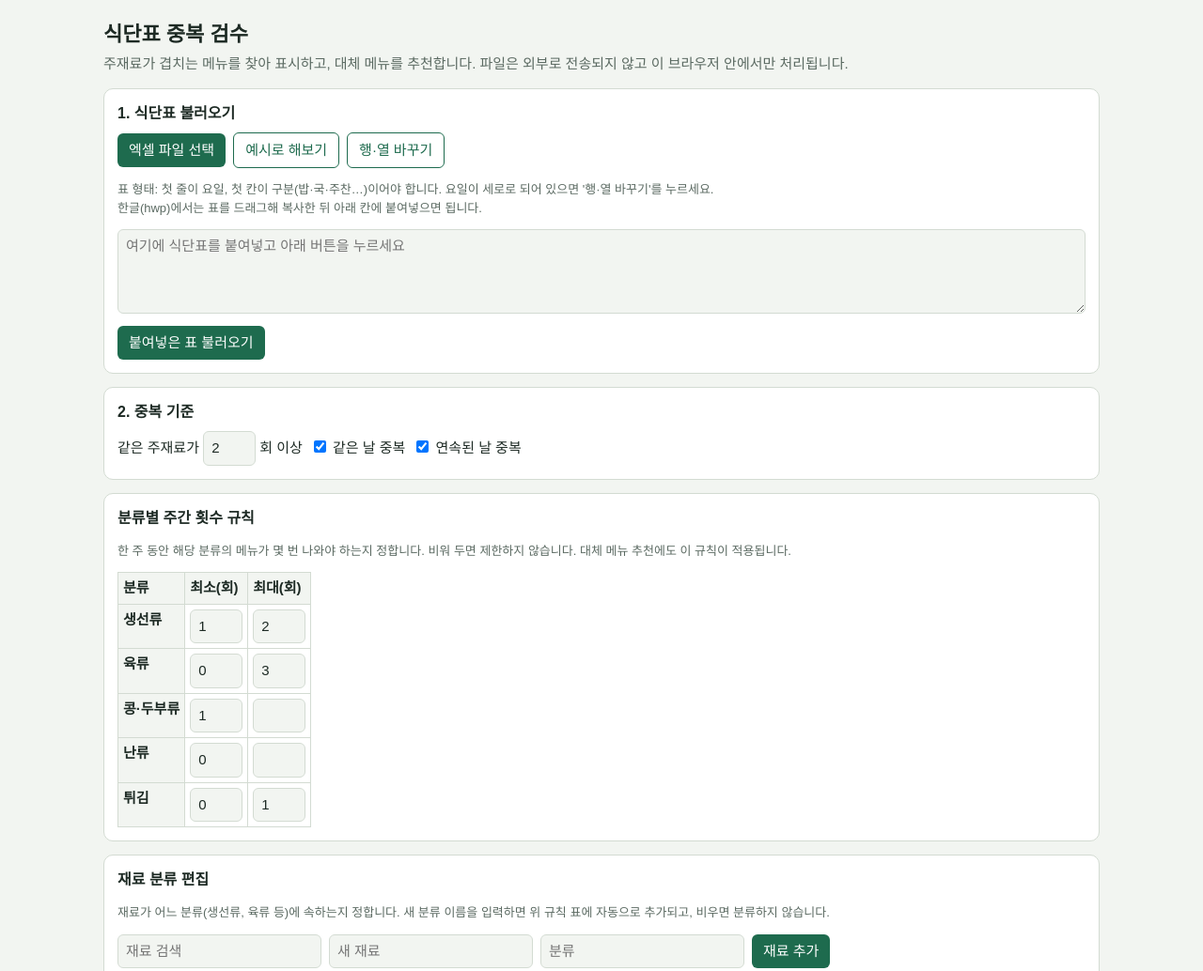
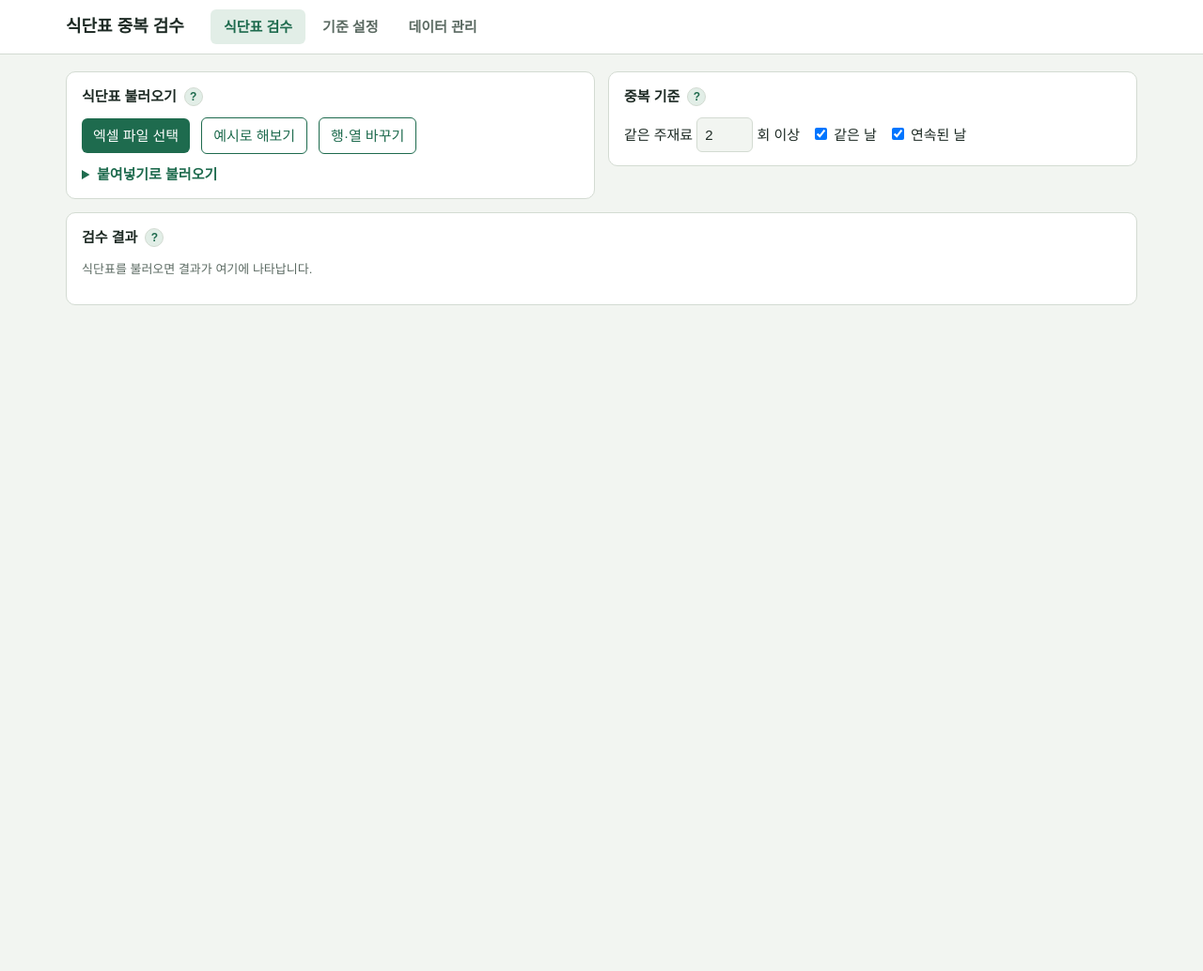
Before and after one commit to snailmin/menu-test, a plain HTML site: page index.html in a window 1280 px wide. Shown: the top 1034 px of the page at 94% size. After the commit the page ends 800 px from the top, so only its background shows below. Drawn offline with Linux system fonts and the light colour scheme.

Commit message:
Update index.html

```diff
--- a/index.html
+++ b/index.html
@@ -2,85 +2,92 @@
 <html lang="ko"><head><meta charset="utf-8"><meta name="viewport" content="width=device-width,initial-scale=1">
 <title>식단표 중복 검수</title>
 <style>
-:root{--bg:#f2f5f1;--ink:#1d2a24;--sub:#5b6a62;--line:#d3dbd2;--ac:#1e6b4e;--card:#fff}
-@media(prefers-color-scheme:dark){:root{--bg:#161d19;--ink:#e6eee9;--sub:#9fb0a6;--line:#2e3b34;--ac:#5cc79b;--card:#1f2823}}
-*{box-sizing:border-box}body{margin:0;background:var(--bg);color:var(--ink);font:15px/1.5 "Apple SD Gothic Neo","Malgun Gothic","Noto Sans KR",sans-serif;padding:20px;max-width:1100px;margin:auto}
-h1{font-size:22px;margin:0 0 4px}h2{font-size:16px;margin:0 0 8px}p.s{color:var(--sub);margin:0 0 14px}
-section{background:var(--card);border:1px solid var(--line);border-radius:10px;padding:14px;margin-bottom:14px}
-button,.btn{font:inherit;background:var(--ac);color:#fff;border:0;border-radius:6px;padding:7px 12px;cursor:pointer}
+:root{--bg:#f2f5f1;--ink:#1d2a24;--sub:#5b6a62;--line:#d3dbd2;--ac:#1e6b4e;--card:#fff;--soft:#e2eee7}
+@media(prefers-color-scheme:dark){:root{--bg:#161d19;--ink:#e6eee9;--sub:#9fb0a6;--line:#2e3b34;--ac:#5cc79b;--card:#1f2823;--soft:#27372f}}
+*{box-sizing:border-box}[hidden]{display:none!important}
+body{margin:0;background:var(--bg);color:var(--ink);font:15px/1.55 "Apple SD Gothic Neo","Malgun Gothic","Noto Sans KR",sans-serif}
+header{position:sticky;top:0;z-index:5;background:var(--card);border-bottom:1px solid var(--line)}
+.in{max-width:1180px;margin:auto;padding:10px 20px;display:flex;flex-wrap:wrap;align-items:center;gap:6px 28px}
+h1{font-size:18px;margin:0}nav{display:flex;gap:4px;flex-wrap:wrap}
+nav button{background:none;color:var(--sub);padding:7px 14px;font-weight:600}
+nav button[aria-selected=true]{background:var(--soft);color:var(--ac)}
+main{max-width:1180px;margin:auto;padding:18px 20px}
+.tab{display:none}.tab.on{display:block}
+.card{background:var(--card);border:1px solid var(--line);border-radius:10px;padding:14px 16px;margin-bottom:14px}
+.card h2{font-size:15px;margin:0 0 10px;display:flex;align-items:center;gap:8px}
+.g2{display:grid;grid-template-columns:repeat(auto-fit,minmax(340px,1fr));gap:14px;align-items:start}
+.g2>.card{margin-bottom:0}.g2{margin-bottom:14px}
+.main{display:grid;gap:14px;grid-template-columns:minmax(0,1fr)}
+.main:has(#panel:not([hidden])){grid-template-columns:minmax(0,1fr) 350px}
+@media(max-width:900px){.main:has(#panel:not([hidden])){grid-template-columns:minmax(0,1fr)}}
+#panel{position:sticky;top:64px;align-self:start;max-height:calc(100vh - 80px);overflow:auto}
+button,.btn{font:inherit;background:var(--ac);color:var(--card);border:0;border-radius:6px;padding:7px 12px;cursor:pointer}
 button.g,.btn.g{background:transparent;color:var(--ac);border:1px solid var(--ac)}
-.row{display:flex;flex-wrap:wrap;gap:8px;align-items:center}
+.row{display:flex;flex-wrap:wrap;gap:8px 12px;align-items:center}
 input[type=text],input[type=number],textarea{font:inherit;color:var(--ink);background:var(--bg);border:1px solid var(--line);border-radius:6px;padding:6px 8px}
-input[type=number]{width:56px}textarea{width:100%;height:90px}
-button:focus-visible,input:focus-visible,textarea:focus-visible,.chip:focus-visible{outline:2px solid var(--ac);outline-offset:2px}
+input[type=number]{width:60px}textarea{width:100%;height:90px;margin:8px 0}
+details summary{cursor:pointer;color:var(--ac);font-weight:600;margin-top:10px}
+button:focus-visible,input:focus-visible,textarea:focus-visible,summary:focus-visible,.chip:focus-visible{outline:2px solid var(--ac);outline-offset:2px}
+.tip{width:20px;height:20px;border-radius:50%;padding:0;background:var(--soft);color:var(--ac);font-size:12px;font-weight:700;border:1px solid var(--line)}
+#tt{position:absolute;z-index:20;width:330px;max-width:calc(100vw - 16px);background:var(--ink);color:var(--bg);padding:10px 13px;border-radius:8px;font-size:13px;white-space:pre-line;box-shadow:0 4px 16px #0004}
 .wrap{overflow-x:auto}table{border-collapse:collapse;width:100%;min-width:640px}
 th,td{border:1px solid var(--line);padding:5px;vertical-align:top;text-align:left}th{background:var(--bg)}td.l{font-weight:600;white-space:nowrap;background:var(--bg)}
 .chip{display:block;margin:2px 0;padding:3px 7px;border-radius:5px;border:1px solid transparent;cursor:pointer;font-size:14px}
 .chip small{display:block;font-size:12px;opacity:.85}.chip.sel{outline:2px solid var(--ink)}
 .iss{border-left:5px solid;padding:6px 10px;margin:6px 0;background:var(--bg);border-radius:0 6px 6px 0}
-.alt{display:flex;justify-content:space-between;gap:8px;padding:7px 0;border-bottom:1px solid var(--line)}
+.alt{display:flex;justify-content:space-between;gap:8px;padding:8px 0;border-bottom:1px solid var(--line)}
 .ok{color:var(--ac);font-weight:600}.sub{color:var(--sub);font-size:13px}
 </style></head><body>
-<h1>식단표 중복 검수</h1>
-<p class="s">주재료가 겹치는 메뉴를 찾아 표시하고, 대체 메뉴를 추천합니다. 파일은 외부로 전송되지 않고 이 브라우저 안에서만 처리됩니다.</p>
+<header><div class="in"><h1>식단표 중복 검수</h1>
+<nav role="tablist"><button data-t="t1" aria-selected="true">식단표 검수</button><button data-t="t2" aria-selected="false">기준 설정</button><button data-t="t3" aria-selected="false">데이터 관리</button></nav></div></header>
+<main>
 
-<section>
-<h2>1. 식단표 불러오기</h2>
-<div class="row">
-<label class="btn">엑셀 파일 선택<input id="f" type="file" accept=".xlsx,.xls,.csv" hidden></label>
-<button class="g" id="sample">예시로 해보기</button>
-<button class="g" id="flip">행·열 바꾸기</button>
+<div class="tab on" id="t1">
+<div class="g2">
+<div class="card"><h2>식단표 불러오기 <button class="tip" type="button" aria-label="도움말" data-tip="첫 줄이 요일, 첫 칸이 구분(밥·국·주찬…)인 표여야 합니다.&#10;요일이 세로로 되어 있으면 '행·열 바꾸기'를 누르세요.&#10;한글(hwp)은 표를 드래그해 복사한 뒤 '붙여넣기로 불러오기'를 쓰면 됩니다.&#10;파일은 외부로 전송되지 않고 이 브라우저 안에서만 처리됩니다.">?</button></h2>
+<div class="row"><label class="btn">엑셀 파일 선택<input id="f" type="file" accept=".xlsx,.xls,.csv" hidden></label>
+<button class="g" id="sample">예시로 해보기</button><button class="g" id="flip">행·열 바꾸기</button></div>
+<details><summary>붙여넣기로 불러오기</summary><textarea id="paste" placeholder="한글·엑셀에서 복사한 표를 붙여넣으세요"></textarea><button id="go">붙여넣은 표 불러오기</button></details></div>
+<div class="card"><h2>중복 기준 <button class="tip" type="button" aria-label="도움말" data-tip="같은 주재료가 한 주에 N회 이상이면 중복으로 표시합니다.&#10;같은 날·연속된 날 옵션을 켜면 더 엄격하게 검사합니다.&#10;분류별 횟수 규칙은 '기준 설정' 탭에서 정합니다.">?</button></h2>
+<div class="row"><label>같은 주재료 <input type="number" id="n" value="2" min="2"> 회 이상</label>
+<label><input type="checkbox" id="same" checked> 같은 날</label>
+<label><input type="checkbox" id="cons" checked> 연속된 날</label></div></div>
 </div>
-<p class="sub">표 형태: 첫 줄이 요일, 첫 칸이 구분(밥·국·주찬…)이어야 합니다. 요일이 세로로 되어 있으면 '행·열 바꾸기'를 누르세요.<br>한글(hwp)에서는 표를 드래그해 복사한 뒤 아래 칸에 붙여넣으면 됩니다.</p>
-<textarea id="paste" placeholder="여기에 식단표를 붙여넣고 아래 버튼을 누르세요"></textarea>
-<button id="go" style="margin-top:6px">붙여넣은 표 불러오기</button>
-</section>
+<div class="main"><div>
+<div class="card"><h2>검수 결과 <button class="tip" type="button" aria-label="도움말" data-tip="메뉴를 누르면 오른쪽에 재료 수정과 대체 메뉴 추천이 나옵니다.&#10;같은 색은 같은 재료(분류)가 겹친다는 뜻입니다.&#10;메뉴에 마우스를 올리면 중복 사유가 보입니다.">?</button></h2>
+<div id="out"><p class="sub">식단표를 불러오면 결과가 여기에 나타납니다.</p></div></div>
+<div class="card" id="unk" hidden></div>
+</div>
+<aside class="card" id="panel" hidden></aside></div>
+</div>
 
-<section>
-<h2>2. 중복 기준</h2>
-<div class="row">
-<label>같은 주재료가 <input type="number" id="n" value="2" min="2"> 회 이상</label>
-<label><input type="checkbox" id="same" checked> 같은 날 중복</label>
-<label><input type="checkbox" id="cons" checked> 연속된 날 중복</label>
-</div>
-</section>
+<div class="tab" id="t2">
+<div class="g2">
+<div class="card"><h2>분류별 주간 횟수 규칙 <button class="tip" type="button" aria-label="도움말" data-tip="한 주 동안 해당 분류의 메뉴가 몇 번 나와야 하는지 정합니다.&#10;비워 두면 제한하지 않습니다.&#10;대체 메뉴 추천에도 이 규칙이 적용됩니다.">?</button></h2>
+<div class="wrap" id="rules"></div></div>
+<div class="card"><h2>재료 분류 편집 <button class="tip" type="button" aria-label="도움말" data-tip="재료가 어느 분류(생선류, 육류 등)에 속하는지 정합니다.&#10;새 분류 이름을 쓰면 왼쪽 규칙 표에 자동으로 추가됩니다.&#10;분류를 비우면 분류하지 않습니다.">?</button></h2>
+<div class="row"><input type="text" id="cf" placeholder="재료 검색" size="10"><input type="text" id="cn" placeholder="새 재료" size="10"><input type="text" id="cc" list="catlist" placeholder="분류" size="10"><button id="ca">추가</button></div>
+<datalist id="catlist"></datalist>
+<div class="wrap" id="cats" style="max-height:340px;overflow:auto;margin-top:8px"></div></div>
+</div></div>
 
-<section><h2>분류별 주간 횟수 규칙</h2>
-<p class="sub">한 주 동안 해당 분류의 메뉴가 몇 번 나와야 하는지 정합니다. 비워 두면 제한하지 않습니다. 대체 메뉴 추천에도 이 규칙이 적용됩니다.</p>
-<div class="wrap" id="rules"></div></section>
-
-<section><h2>재료 분류 편집</h2>
-<p class="sub">재료가 어느 분류(생선류, 육류 등)에 속하는지 정합니다. 새 분류 이름을 입력하면 위 규칙 표에 자동으로 추가되고, 비우면 분류하지 않습니다.</p>
-<div class="row"><input type="text" id="cf" placeholder="재료 검색"><input type="text" id="cn" placeholder="새 재료"><input type="text" id="cc" list="catlist" placeholder="분류"><button id="ca">재료 추가</button></div>
-<datalist id="catlist"></datalist>
-<div class="wrap" id="cats" style="max-height:300px;overflow:auto;margin-top:8px"></div></section>
-
-<section><h2>3. 검수 결과</h2><div id="out"><p class="sub">식단표를 불러오면 결과가 여기에 나타납니다.</p></div></section>
-<section id="panel" hidden></section>
-<section id="unk" hidden></section>
-
-<section>
-<h2>구글 스프레드시트 연결</h2>
-<p class="sub">시트의 각 탭을 '웹에 게시'한 CSV 링크를 붙여넣으면 레시피와 재료 분류를 불러옵니다. 앱은 시트를 읽기만 하며, 시트를 고친 뒤에는 '시트에서 불러오기'를 누르세요. 링크는 이 브라우저에 저장되어 앱을 열 때 자동으로 불러옵니다.</p>
+<div class="tab" id="t3">
+<div class="g2">
+<div class="card"><h2>구글 스프레드시트 연결 <button class="tip" type="button" aria-label="도움말" data-tip="1) 시트에 탭 2개 만들기&#10;   레시피: 메뉴명 | 주재료 | 조리법 | 종류&#10;   재료분류: 재료 | 분류&#10;2) 파일 → 공유 → 웹에 게시&#10;3) 탭 하나 선택, 형식을 CSV로 → 게시 → 링크 복사 (탭마다 반복)&#10;4) 아래 칸에 붙여넣고 '시트에서 불러오기'&#10;※ 앱은 시트를 읽기만 합니다.&#10;※ 게시된 시트는 링크를 아는 누구나 볼 수 있으니 개인정보는 넣지 마세요.">?</button></h2>
 <div class="row" style="flex-direction:column;align-items:stretch">
 <label>레시피 탭 링크 <input type="text" id="u1" style="width:100%" placeholder="https://docs.google.com/spreadsheets/d/e/.../pub?output=csv"></label>
 <label>재료 분류 탭 링크 <input type="text" id="u2" style="width:100%" placeholder="https://docs.google.com/spreadsheets/d/e/.../pub?output=csv"></label></div>
-<div class="row" style="margin-top:8px"><button id="sy">시트에서 불러오기</button><span id="sm" class="sub"></span></div>
-</section>
+<div class="row" style="margin-top:10px"><button id="sy">시트에서 불러오기</button><span id="sm" class="sub"></span></div></div>
+<div class="card"><h2>레시피 DB 엑셀 등록 <button class="tip" type="button" aria-label="도움말" data-tip="엑셀(.xlsx) 또는 UTF-8 CSV로 메뉴를 한꺼번에 등록합니다.&#10;열 이름: 메뉴명, 주재료, 조리법, 종류(주찬/부찬/국)&#10;재료가 여러 개면 / 또는 쉼표로 구분합니다.&#10;'양식 내려받기'로 예시 파일을 받을 수 있습니다.">?</button></h2>
+<p class="sub" style="margin-top:0">등록된 메뉴 <b id="dbn">0</b>개</p>
+<div class="row"><label class="btn">엑셀 올리기<input id="rf" type="file" accept=".xlsx,.xls,.csv" hidden></label>
+<button class="g" id="tpl">양식 내려받기</button><button class="g" id="dbclr">DB 비우기</button></div></div>
+<div class="card"><h2>백업 · 복원 <button class="tip" type="button" aria-label="도움말" data-tip="레시피 DB, 규칙, 재료 분류, 직접 입력한 메뉴 재료가 모두 담깁니다.&#10;이 정보는 브라우저에 저장되므로, 브라우저 데이터를 지우기 전에 내보내기로 백업하세요.">?</button></h2>
+<div class="row"><button class="g" id="exp">내보내기</button>
+<label class="btn g">가져오기<input id="imp" type="file" accept=".json" hidden></label></div></div>
+</div></div>
 
-<section>
-<h2>레시피 DB</h2>
-<p class="sub">엑셀(.xlsx) 또는 UTF-8 CSV로 메뉴를 한꺼번에 등록합니다. 열 이름은 메뉴명, 주재료, 조리법, 종류(주찬/부찬/국)이고, 재료가 여러 개면 / 또는 쉼표로 구분합니다. 등록된 메뉴: <b id="dbn">0</b>개</p>
-<div class="row"><label class="btn">레시피 엑셀 올리기<input id="rf" type="file" accept=".xlsx,.xls,.csv" hidden></label>
-<button class="g" id="tpl">양식 내려받기</button><button class="g" id="dbclr">DB 비우기</button></div>
-</section>
-
-<section>
-<h2>백업 (레시피 DB · 규칙 · 메뉴 사전)</h2>
-<p class="sub">직접 입력한 재료 정보는 이 브라우저에 저장됩니다. 브라우저 데이터를 지우기 전에 내보내기로 백업하세요.</p>
-<div class="row"><button class="g" id="exp">내보내기</button>
-<label class="btn g">가져오기<input id="imp" type="file" accept=".json" hidden></label></div>
-</section>
+</main>
 
 <script src="https://cdnjs.cloudflare.com/ajax/libs/xlsx/0.18.5/xlsx.full.min.js"></script>
 <script>
@@ -285,6 +292,15 @@ async function sync(){
  }catch(e){st.textContent='불러오지 못했습니다. "웹에 게시"한 CSV 링크인지, 첫 줄 열 이름이 맞는지 확인해 주세요.'}
 }
 $('#sy').onclick=sync;
+document.querySelectorAll('nav button').forEach(b=>b.onclick=()=>{
+ document.querySelectorAll('nav button').forEach(x=>x.setAttribute('aria-selected',x==b));
+ document.querySelectorAll('.tab').forEach(t=>t.classList.toggle('on',t.id==b.dataset.t))});
+const tt=document.createElement('div');tt.id='tt';tt.hidden=true;document.body.appendChild(tt);
+document.addEventListener('click',e=>{const t=e.target.closest('.tip');
+ if(!t||(!tt.hidden&&tt.dataset.o==t.dataset.tip)){tt.hidden=true;tt.dataset.o='';return}
+ tt.textContent=t.dataset.tip;tt.dataset.o=t.dataset.tip;tt.hidden=false;
+ const r=t.getBoundingClientRect();tt.style.top=(r.bottom+scrollY+6)+'px';
+ tt.style.left=Math.max(8,Math.min(r.left+scrollX,innerWidth-346))+'px'},true);
 syncRules();rulesUI();catUI();dbn();
 try{const u=JSON.parse(localStorage.getItem('mealurls')||'[]');$('#u1').value=u[0]||'';$('#u2').value=u[1]||'';if(u[0]||u[1])sync()}catch(e){}
 </script></body></html>
```
